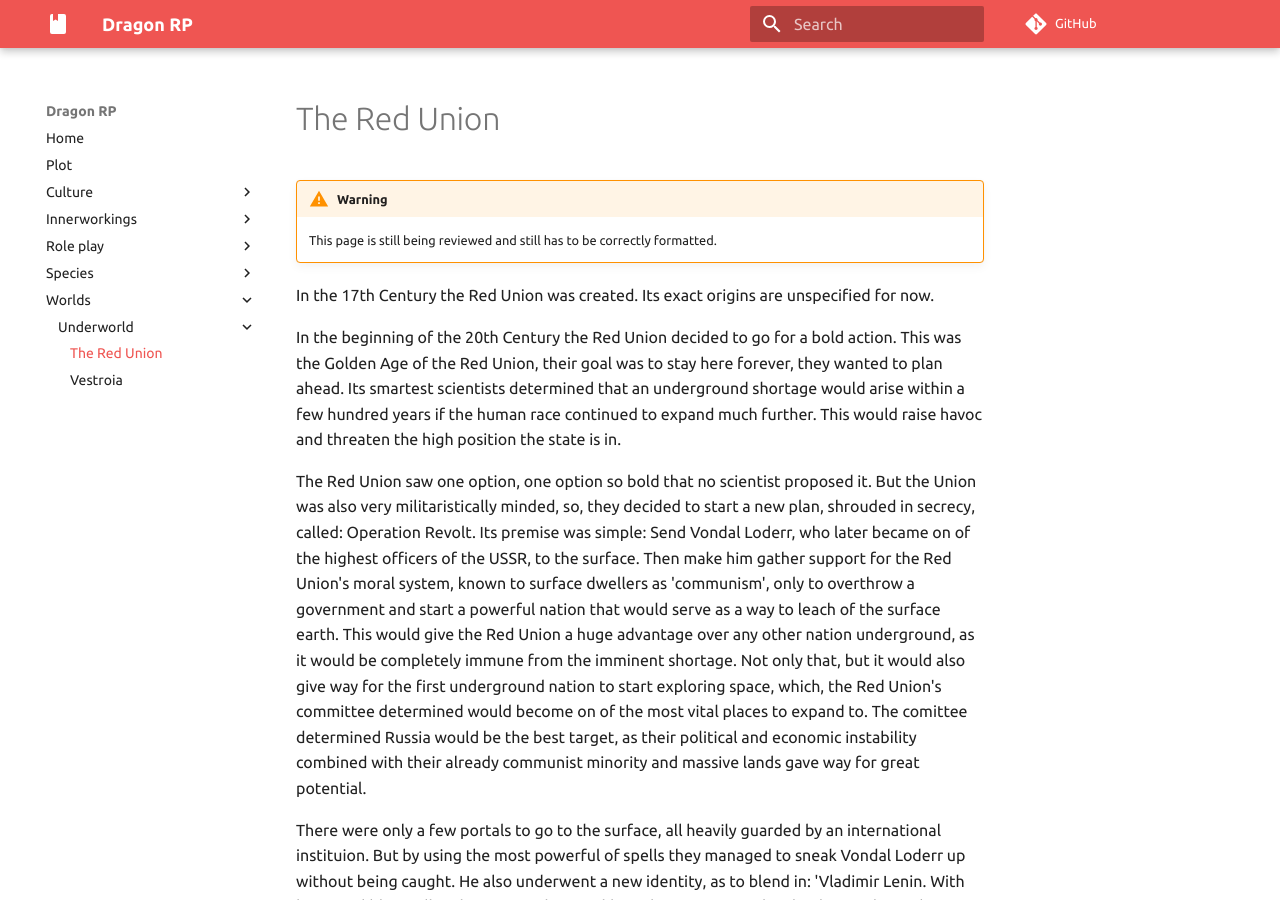
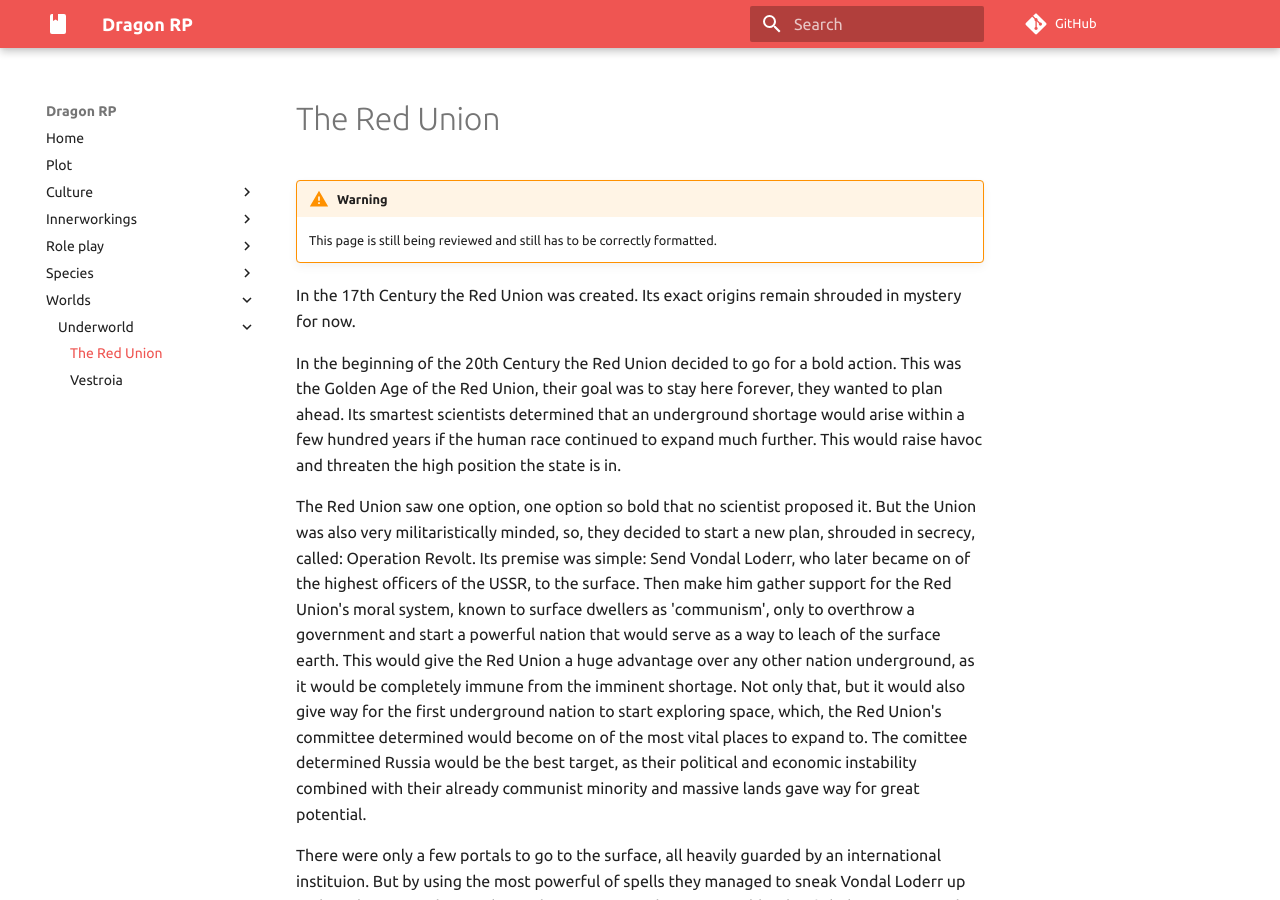
Before and after one commit to dragonprojects/dragonroleplay, an MkDocs documentation site: the page built from docs/Worlds/Underworld/The Red Union.md, in a window 1280 px wide and 900 px high. Built offline with MkDocs 1.6.1 and Material for MkDocs 9.7.7, drawn with Linux system fonts in a browser that asks for light colours; comment, search, counter and statistics services are not loaded.

Commit message:
Update The Red Union.md

```diff
--- a/docs/Worlds/Underworld/The Red Union.md
+++ b/docs/Worlds/Underworld/The Red Union.md
@@ -3,7 +3,7 @@
 !!! warning
     This page is still being reviewed and still has to be correctly formatted.
 
-In the 17th Century the Red Union was created. Its exact origins are unspecified for now.
+In the 17th Century the Red Union was created. Its exact origins remain shrouded in mystery for now.
 
 In the beginning of the 20th Century the Red Union decided to go for a bold action. This was the Golden Age of the Red Union, their goal was to stay here forever, they wanted to plan ahead. Its smartest scientists determined that an underground shortage would arise within a few hundred years if the human race continued to expand much further. This would raise havoc and threaten the high position the state is in.
 
```
